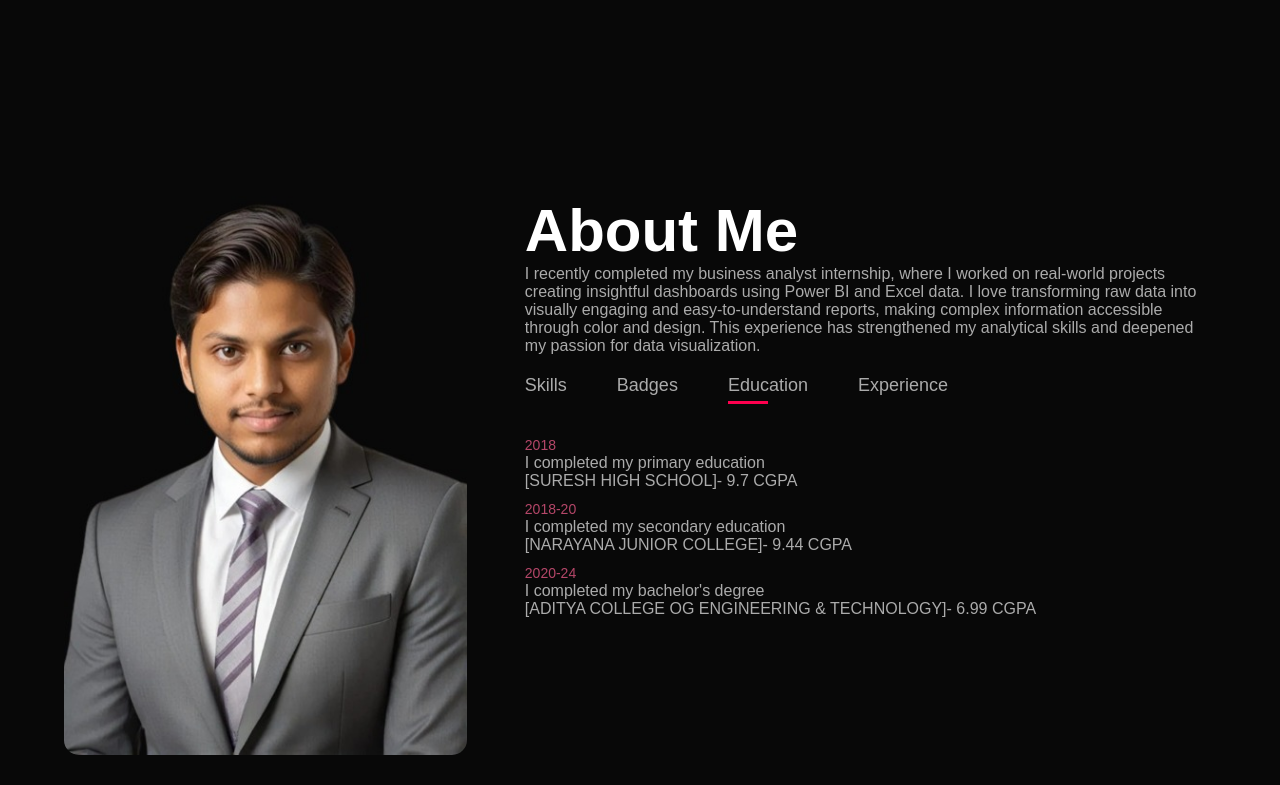
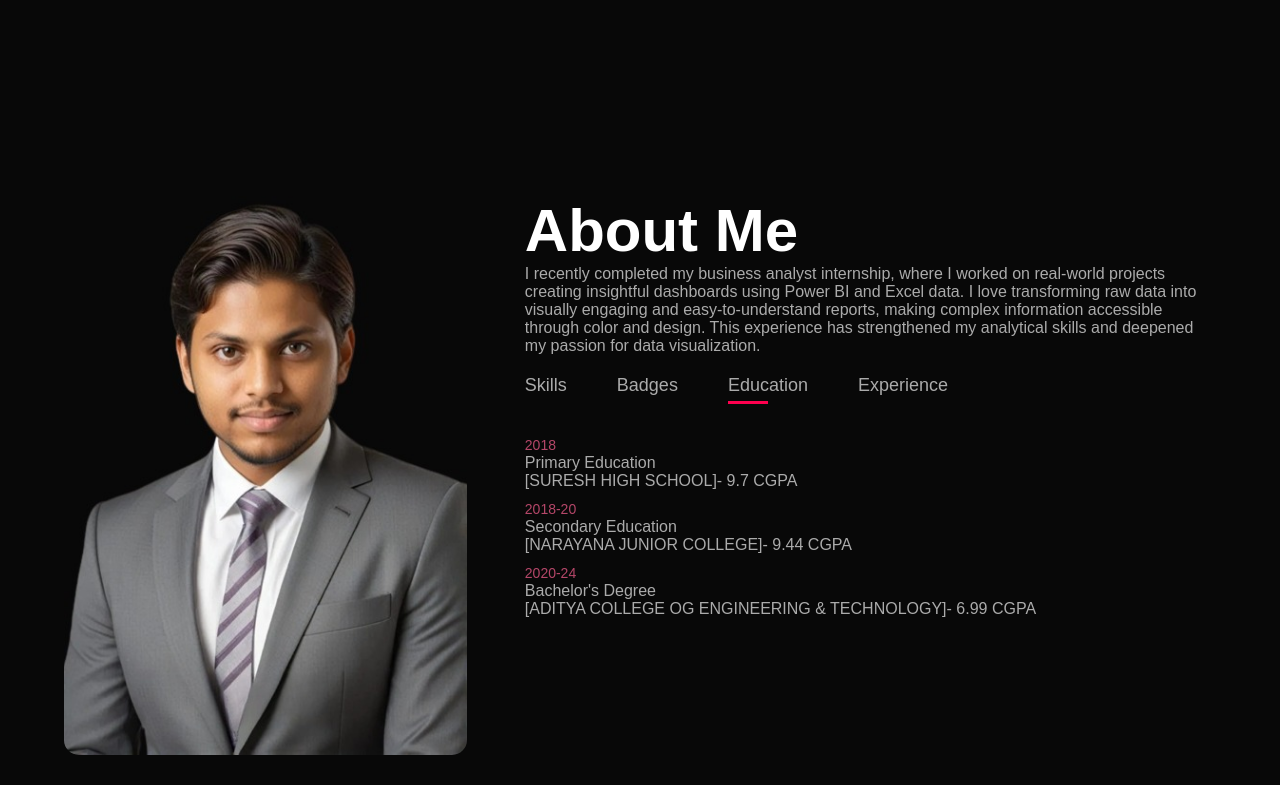
Before and after one commit to Harshadaketi212/Harshavardhan-Portfoilo, a plain HTML site: page index.html in a window 1280 px wide. Both pictures are taken after a click on the element "Education". Shown: the part 694-1479 px from the top of the page. Drawn offline with Linux system fonts and the light colour scheme.

Commit message:
index.html

```diff
--- a/index.html
+++ b/index.html
@@ -65,14 +65,14 @@
                 </div>
                 <div class="tab-contents" id="Education">
                     <ul>
-                        <li><span>2018</span><br>I completed my primary education <br>[SURESH HIGH SCHOOL]- 9.7 CGPA</li>
-                        <li><span>2018-20</span><br>I completed my secondary education <br>[NARAYANA JUNIOR COLLEGE]- 9.44 CGPA</li>
-                        <li><span>2020-24</span><br>I completed my bachelor's degree <br>[ADITYA COLLEGE OG ENGINEERING & TECHNOLOGY]- 6.99 CGPA</li>
+                        <li><span>2018</span><br>Primary Education <br>[SURESH HIGH SCHOOL]- 9.7 CGPA</li>
+                        <li><span>2018-20</span><br>Secondary Education <br>[NARAYANA JUNIOR COLLEGE]- 9.44 CGPA</li>
+                        <li><span>2020-24</span><br>Bachelor's Degree <br>[ADITYA COLLEGE OG ENGINEERING & TECHNOLOGY]- 6.99 CGPA</li>
                     </ul>
                 </div>
                 <div class="tab-contents" id="Experience">
                     <ul>
-                        <li><span>SNR eDATAS PVT LTD</span><br> Business Analyst Intern <br><i class="fa-solid fa-calendar-days"></i> [08-12-2024 - Present] </li>
+                        <li><span>SNR EDATAS PVT LTD</span><br> Business Analyst Intern <br><i class="fa-solid fa-calendar-days"></i> [08-12-2024 - Present] </li>
                     </ul>
                 </div>
 
@@ -124,6 +124,7 @@
                 <img src="images/Data science & ml intership.jpg" alt="">
                 <div class="layer">
                     <h3>DataScience & MachineLearning, YBI</h3>
+
                     <a href="images/_Data Science and Machine Learning Pro+ Certificate cum Internship.pdf"><i class="fa-solid fa-arrow-up-right-from-square"></i></a>
                 </div>
             </div>
```
